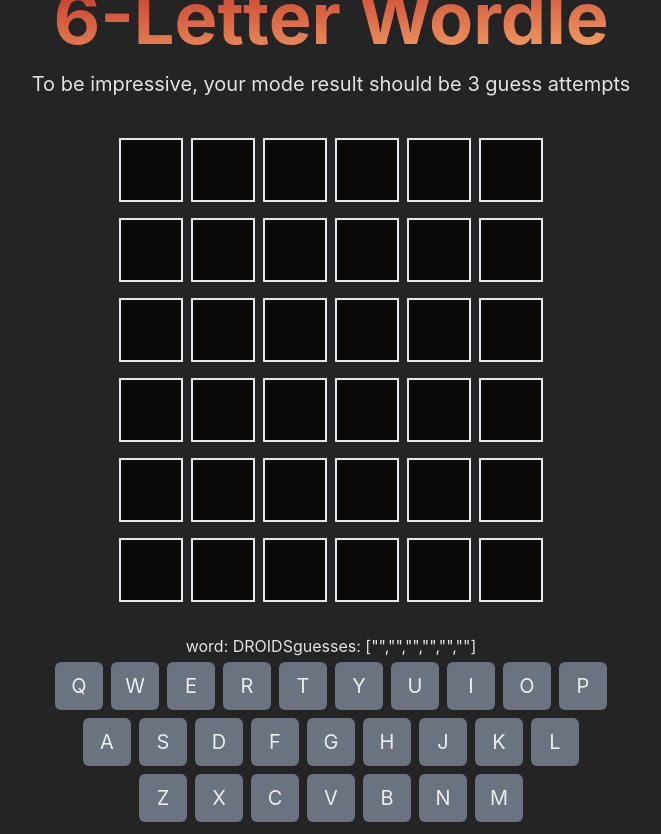
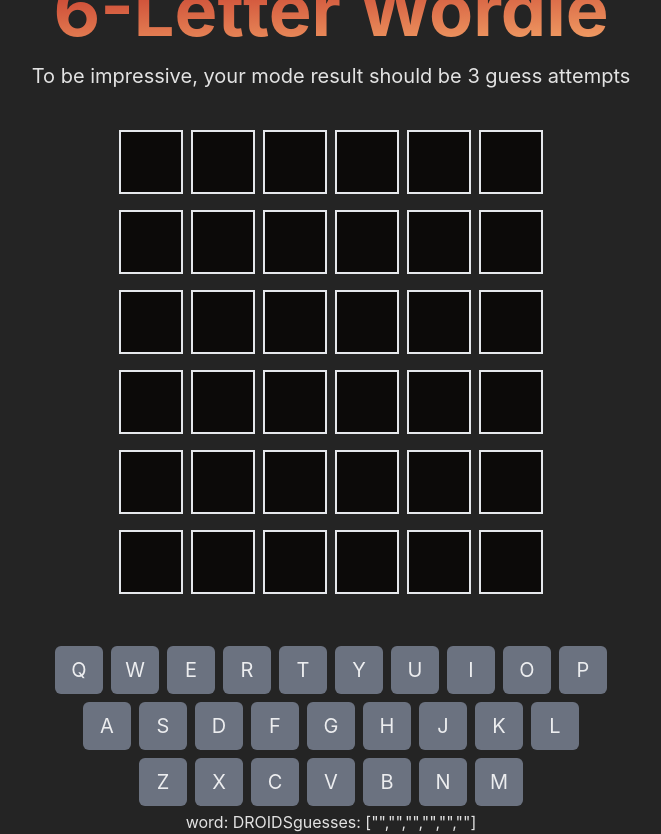
Before and after one commit to jkim000/wordle-plus, a React (Vite) app: page / in a window 1280 px wide. Shown: the whole page, without its empty margins (309-970 px from the left). Built offline with nearby package versions, Linux system fonts and the light colour scheme.

Commit message:
style: play again button style and some spacing stuff

```diff
--- a/src/App.tsx
+++ b/src/App.tsx
@@ -25,7 +25,7 @@
             <h3 className="m-2 text-center text-xl">
                 To be impressive, your mode result should be 3 guess attempts
             </h3>
-            <div className="my-4">
+            <div className="mt-4">
                 {store.guesses.map((_, i) => (
                     <Guess
                         key={i}
@@ -35,13 +35,20 @@
                     />
                 ))}
             </div>
-            {(store.won || store.lost) && (
-                <button onClick={store.init}>Play Again</button>
-            )}
+            <div className="flex justify-center h-12 my-4">
+                {(store.won || store.lost) && (
+                    <button
+                        className="h-12 w-36 rounded-full text-xl bg-green-600"
+                        onClick={store.init}
+                    >
+                        Play Again
+                    </button>
+                )}
+            </div>
             <div className="flex flex-col items-center">
+                <Keyboard store={store} />
                 word: {store.word}
                 guesses: {JSON.stringify(store.guesses)}
-                <Keyboard store={store} />
             </div>
         </div>
     );
```
